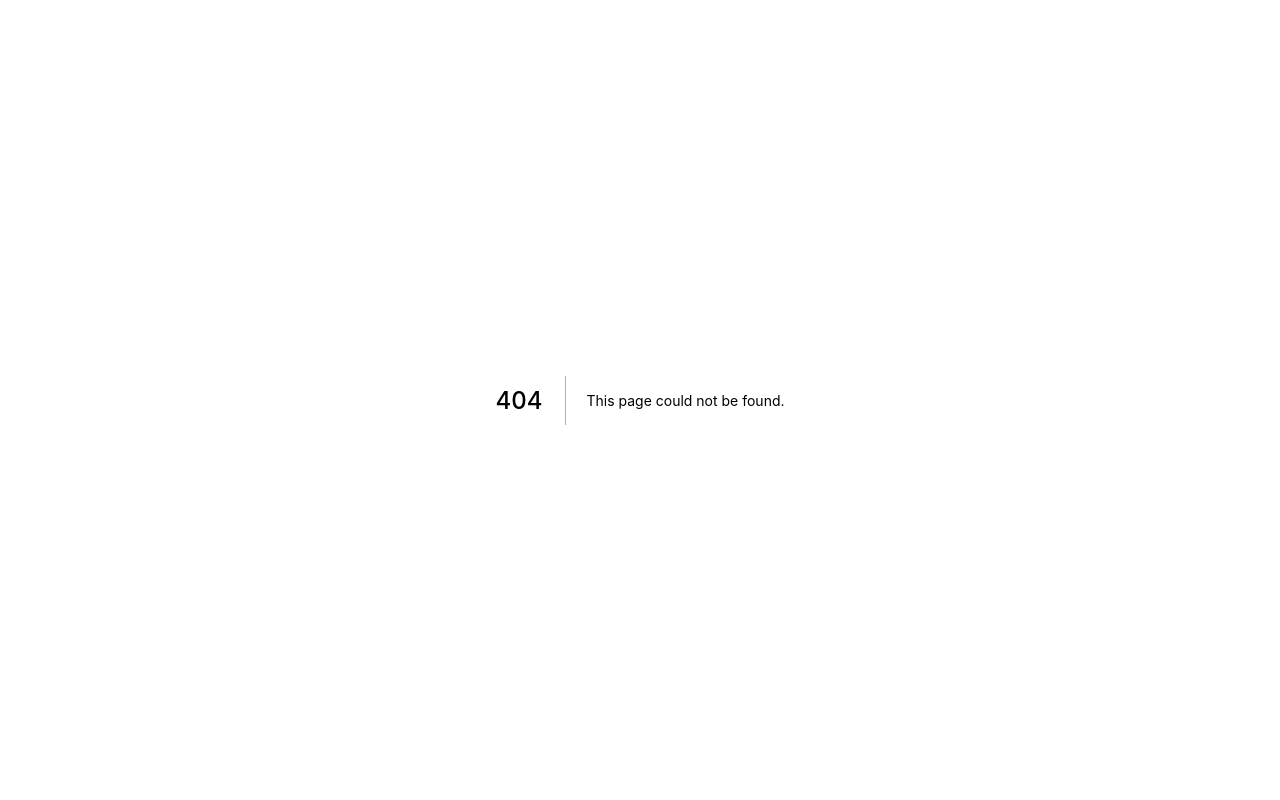
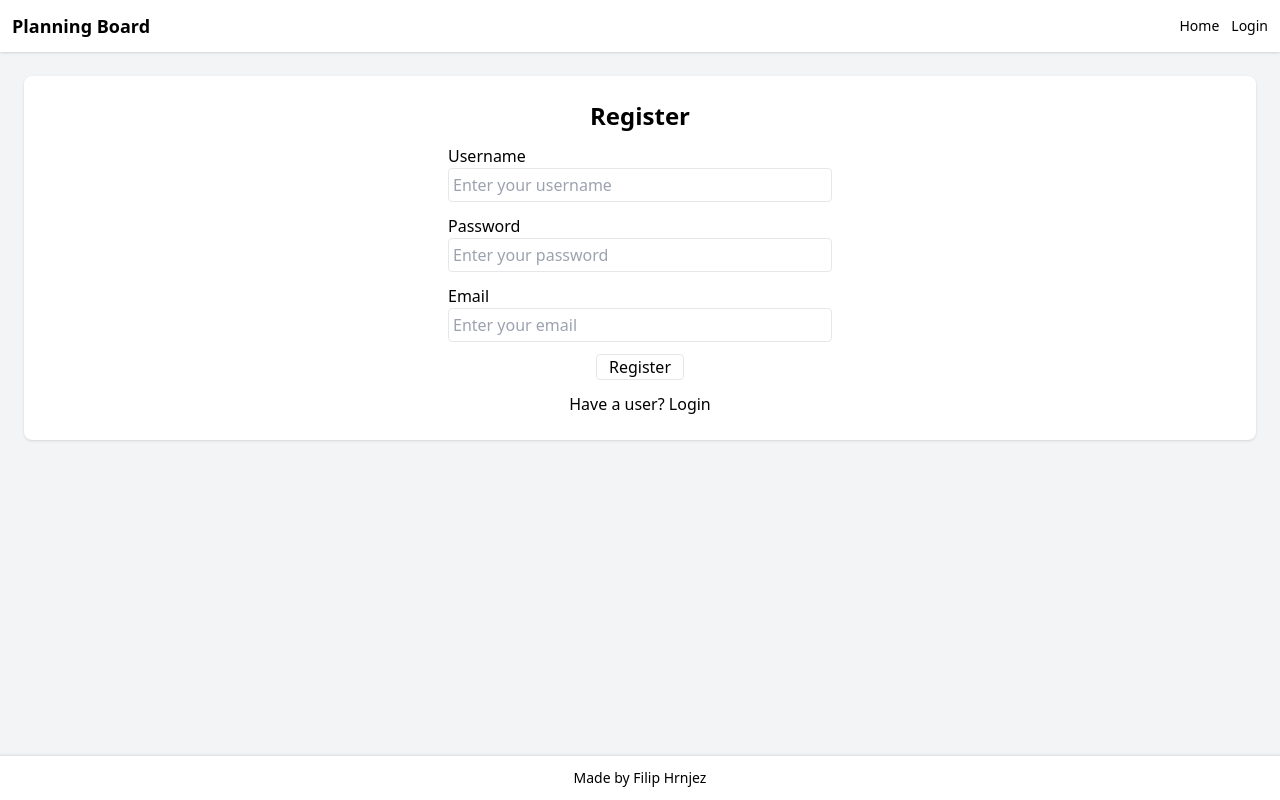
Before and after one commit to FilipHrn/planning-board, a Next.js app: page /register in a window 1280 px wide. Before the commit this address had no page. Built offline with nearby package versions, Linux system fonts and the light colour scheme.

Commit message:
New component, similar to login.

```diff
--- /dev/null
+++ b/pages/register.js
@@ -0,0 +1,28 @@
+import Head from 'next/head'
+import Layout from '../components/layout/Layout'
+import Form from '../components/form/Form'
+import Link from 'next/link'
+
+function Register() {
+  return (
+    <>
+      <Head>
+        <title>Planning Board - Register</title>
+      </Head>
+
+      <Layout>
+        <section>
+          <h1 className="text-center">Register</h1>
+
+          <Form reg />
+
+          <p className="text-center">Have a user? <Link href="/login">Login</Link></p>
+        </section>
+      </Layout>
+
+
+    </>
+  )
+}
+
+export default Register
```
